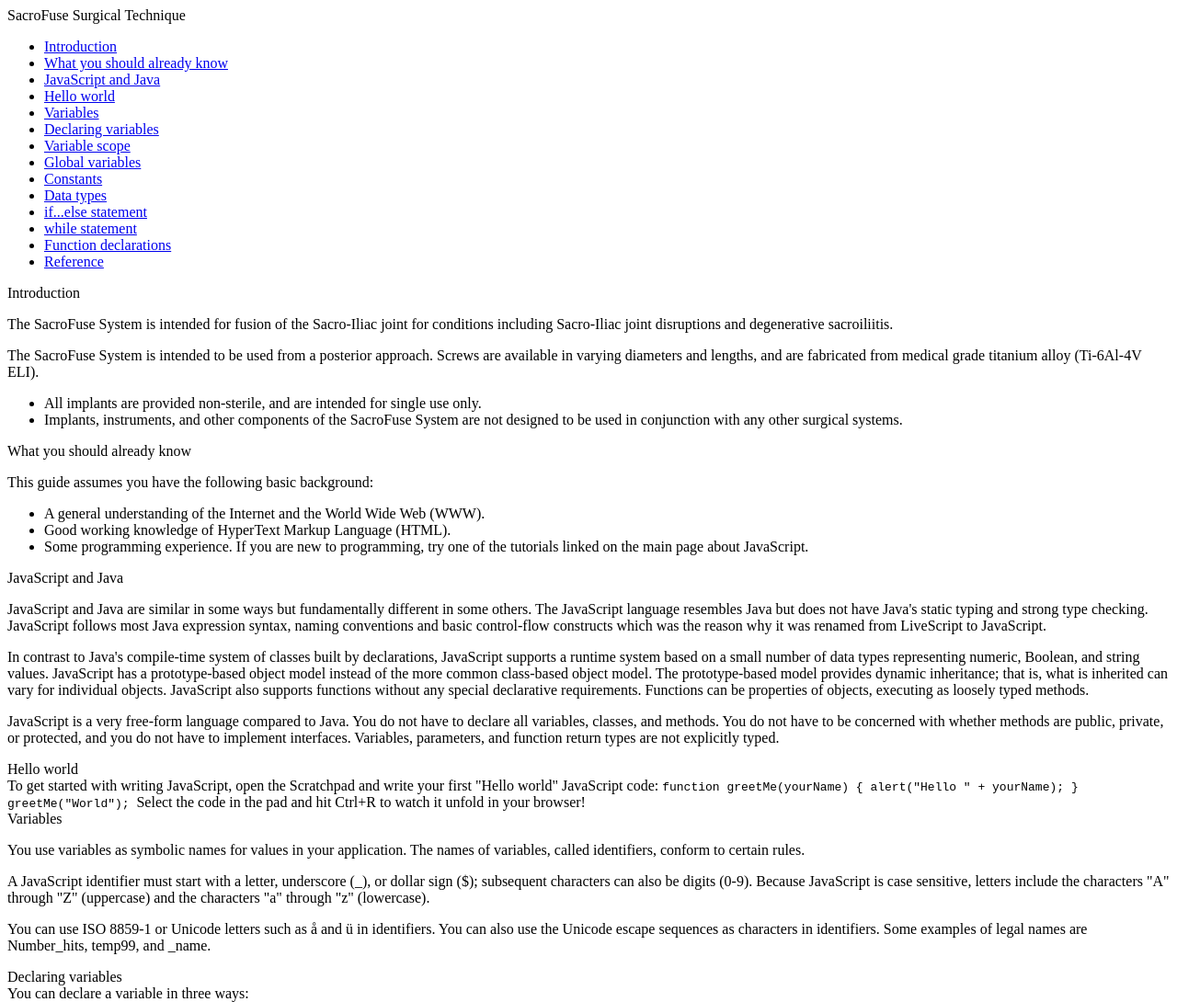
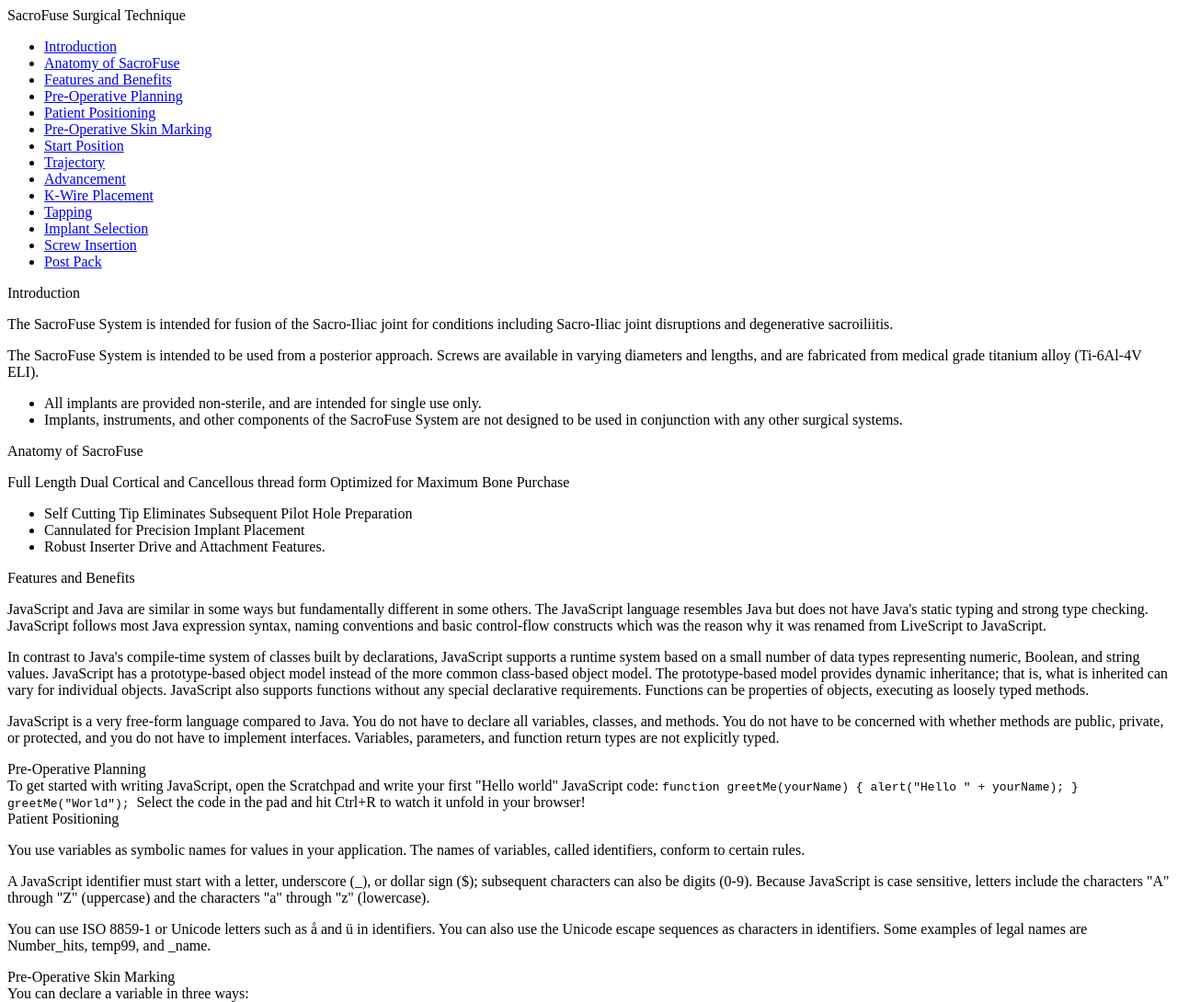
Before and after one commit to ratanoberoi/100daysofcode, a plain HTML site: page Sacrofuse-technical-documentation-page/index.html in a window 1280 px wide. Shown: the top 1090 px of the page at 92% size. Drawn offline with Linux system fonts and the light colour scheme.

Commit message:
“Update”

```diff
--- a/Sacrofuse-technical-documentation-page/index.html
+++ b/Sacrofuse-technical-documentation-page/index.html
@@ -3,32 +3,32 @@
   <ul>
     <li><a class="nav-link" href="#Introduction">Introduction</a></li>
     <li>
-        <a class="nav-link" href="#What_you_should_already_know"
-          >What you should already know</a
+      <a class="nav-link" href="#Anatomy-of-Sacrofuse"
+        >Anatomy of SacroFuse</a
       >
     </li>
     <li>
-        <a class="nav-link" href="#JavaScript_and_Java">JavaScript and Java</a>
+      <a class="nav-link" href="#Features_and_Benefits">Features and Benefits</a>
     </li>
-      <li><a class="nav-link" href="#Hello_world">Hello world</a></li>
-      <li><a class="nav-link" href="#Variables">Variables</a></li>
+    <li><a class="nav-link" href="#Pre_operative_planning">Pre-Operative Planning</a></li>
+    <li><a class="nav-link" href="#Patient_Positioning">Patient Positioning</a></li>
     <li>
-        <a class="nav-link" href="#Declaring_variables">Declaring variables</a>
+      <a class="nav-link" href="#Pre_Operative_Skin_Marking">Pre-Operative Skin Marking</a>
     </li>
-      <li><a class="nav-link" href="#Variable_scope">Variable scope</a></li>
-      <li><a class="nav-link" href="#Global_variables">Global variables</a></li>
-      <li><a class="nav-link" href="#Constants">Constants</a></li>
-      <li><a class="nav-link" href="#Data_types">Data types</a></li>
+    <li><a class="nav-link" href="#Start_Position">Start Position</a></li>
+    <li><a class="nav-link" href="#Trajectory">Trajectory</a></li>
+    <li><a class="nav-link" href="#Advancement">Advancement</a></li>
+    <li><a class="nav-link" href="#K_Wire_Placement">K-Wire Placement</a></li>
     <li>
-        <a class="nav-link" href="#if...else_statement">if...else statement</a>
+      <a class="nav-link" href="#Tapping">Tapping</a>
     </li>
-      <li><a class="nav-link" href="#while_statement">while statement</a></li>
+    <li><a class="nav-link" href="#Implant_Selection">Implant Selection</a></li>
     <li>
-        <a class="nav-link" href="#Function_declarations"
-          >Function declarations</a
+      <a class="nav-link" href="#Screw_Insertion"
+        >Screw Insertion</a
       >
     </li>
-      <li><a class="nav-link" href="#Reference">Reference</a></li>
+    <li><a class="nav-link" href="#Pose_Pack">Post Pack</a></li>
   </ul>
 </nav>
 <main id="main-doc">
@@ -56,25 +56,24 @@
       </ul>
     </article>
   </section>
-    <section class="main-section" id="What_you_should_already_know">
-      <header>What you should already know</header>
+  <section class="main-section" id="Anatomy-of-Sacrofuse">
+    <header>Anatomy of SacroFuse</header>
     <article>
-        <p>This guide assumes you have the following basic background:</p>
+      <p>Full Length Dual Cortical and Cancellous thread form Optimized for Maximum Bone Purchase</p>
 
       <ul>
         <li>
-            A general understanding of the Internet and the World Wide Web (WWW).
+          Self Cutting Tip Eliminates Subsequent Pilot Hole Preparation
         </li>
-          <li>Good working knowledge of HyperText Markup Language (HTML).</li>
+        <li>Cannulated for Precision Implant Placement</li>
         <li>
-            Some programming experience. If you are new to programming, try one of
-            the tutorials linked on the main page about JavaScript.
+          Robust Inserter Drive and Attachment Features.
         </li>
       </ul>
     </article>
   </section>
-    <section class="main-section" id="JavaScript_and_Java">
-      <header>JavaScript and Java</header>
+  <section class="main-section" id="Features_and_Benefits">
+    <header>Features and Benefits</header>
     <article>
       <p>
         JavaScript and Java are similar in some ways but fundamentally different
@@ -105,8 +104,8 @@
       </p>
     </article>
   </section>
-    <section class="main-section" id="Hello_world">
-      <header>Hello world</header>
+  <section class="main-section" id="Pre_operative_planning">
+    <header>Pre-Operative Planning</header>
     <article>
       To get started with writing JavaScript, open the Scratchpad and write your
       first "Hello world" JavaScript code:
@@ -119,8 +118,8 @@
       browser!
     </article>
   </section>
-    <section class="main-section" id="Variables">
-      <header>Variables</header>
+  <section class="main-section" id="Patient_Positioning">
+    <header>Patient Positioning</header>
     <p>
       You use variables as symbolic names for values in your application. The
       names of variables, called identifiers, conform to certain rules.
@@ -138,8 +137,8 @@
       _name.
     </p>
   </section>
-    <section class="main-section" id="Declaring_variables">
-      <header>Declaring variables</header>
+  <section class="main-section" id="Pre_Operative_Skin_Marking">
+    <header>Pre-Operative Skin Marking</header>
     <article>
       You can declare a variable in three ways:
       <p>
@@ -158,8 +157,8 @@
       </p>
     </article>
   </section>
-    <section class="main-section" id="Variable_scope">
-      <header>Variable scope</header>
+  <section class="main-section" id="Start_Position">
+    <header>Start Position</header>
     <article>
       <p>
         When you declare a variable outside of any function, it is called a
@@ -189,8 +188,8 @@
       >
     </article>
   </section>
-    <section class="main-section" id="Global_variables">
-      <header>Global variables</header>
+  <section class="main-section" id="Trajectory">
+    <header>Trajectory</header>
     <article>
       <p>
         Global variables are in fact properties of the global object. In web
@@ -207,8 +206,8 @@
       </p>
     </article>
   </section>
-    <section class="main-section" id="Constants">
-      <header>Constants</header>
+  <section class="main-section" id="Advancement">
+    <header>Advancement</header>
     <article>
       <p>
         You can create a read-only, named constant with the const keyword. The
@@ -246,8 +245,8 @@
       >
     </article>
   </section>
-    <section class="main-section" id="Data_types">
-      <header>Data types</header>
+  <section class="main-section" id="K_Wire_Placement">
+    <header>K-Wire Placement</header>
     <article>
       <p>The latest ECMAScript standard defines seven data types:</p>
       <ul>
@@ -279,8 +278,8 @@
       your application can perform.
     </article>
   </section>
-    <section class="main-section" id="if...else_statement">
-      <header>if...else statement</header>
+  <section class="main-section" id="Tapping">
+    <header>Tapping</header>
     <article>
       Use the if statement to execute a statement if a logical condition is
       true. Use the optional else clause to execute a statement if the condition
@@ -321,8 +320,8 @@
       <code>if ((x = y)) { /* statements here */ }</code>
     </article>
   </section>
-    <section class="main-section" id="while_statement">
-      <header>while statement</header>
+  <section class="main-section" id="Implant_Selection">
+    <header>Implant Selection</header>
     <article>
       A while statement executes its statements as long as a specified condition
       evaluates to true. A while statement looks as follows:
@@ -364,8 +363,8 @@
       </p>
     </article>
   </section>
-    <section class="main-section" id="Function_declarations">
-      <header>Function declarations</header>
+  <section class="main-section" id="Screw_Insertion">
+    <header>Screw Insertion</header>
     <article>
       A function definition (also called a function declaration, or function
       statement) consists of the function keyword, followed by:
@@ -401,8 +400,8 @@
       </p>
     </article>
   </section>
-    <section class="main-section" id="Reference">
-      <header>Reference</header>
+  <section class="main-section" id="Pose_Pack">
+    <header>Post Pack</header>
     <article>
       <ul>
         <li>
```
Lines whose indentation alone changed are shown as unchanged.
